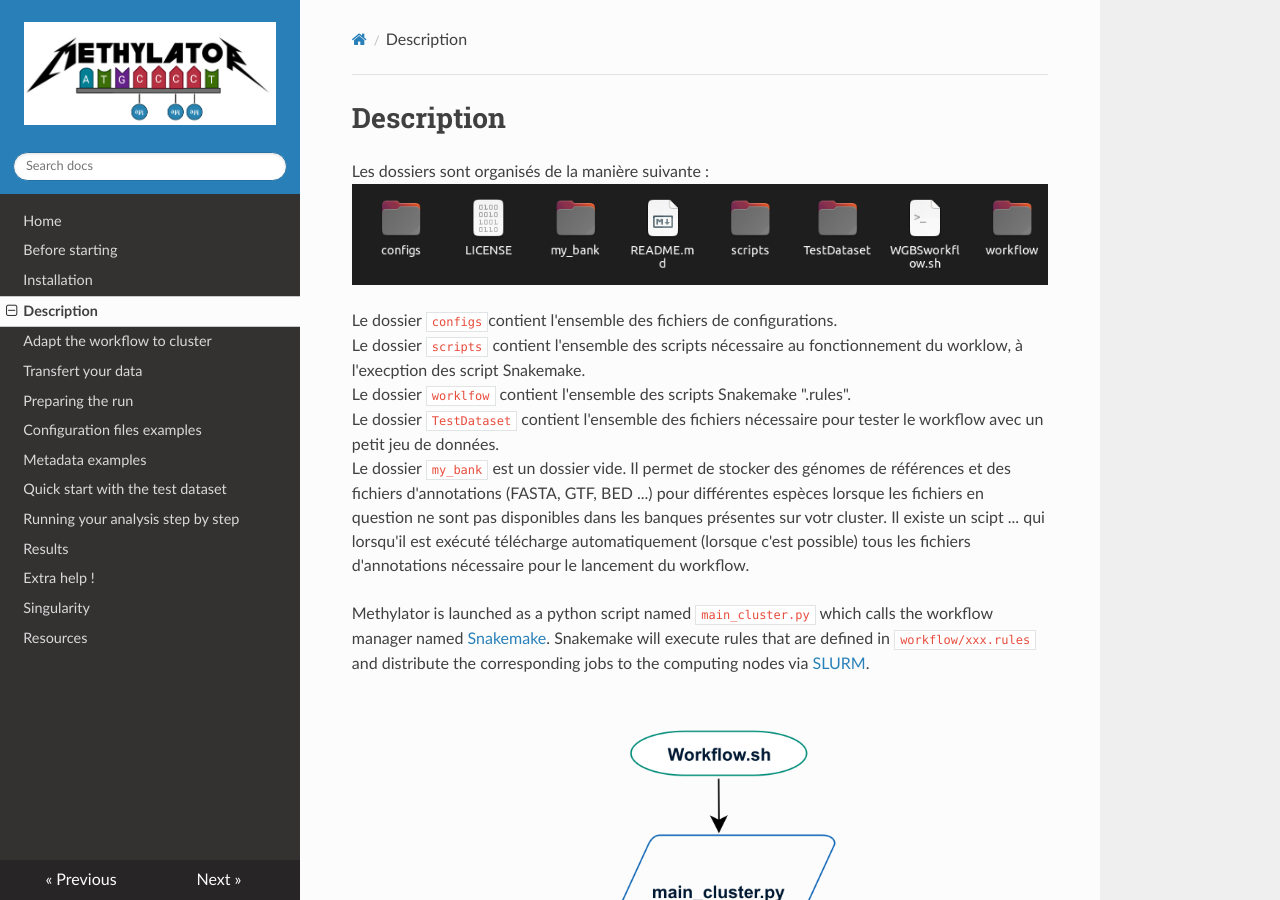
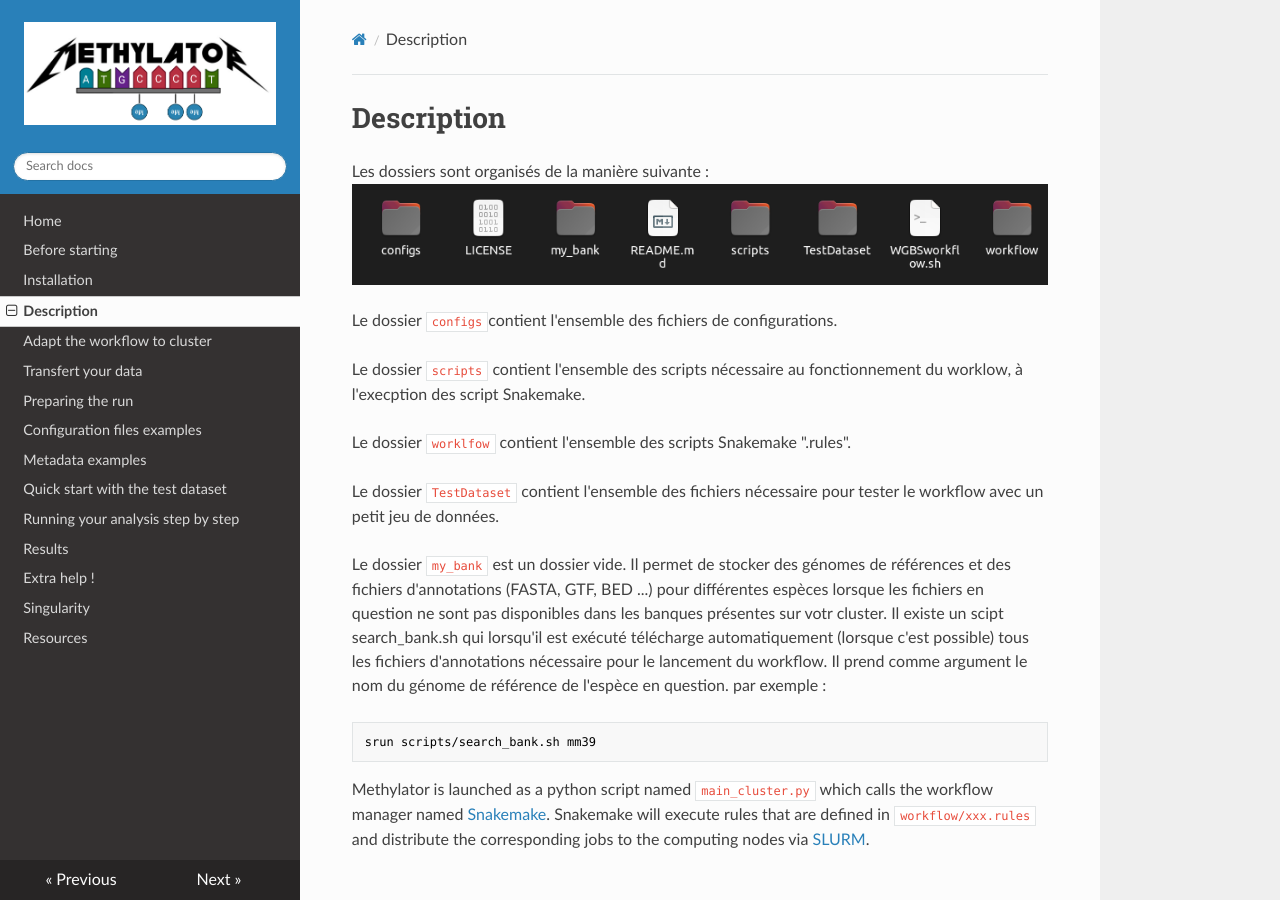
Before and after one commit to parisepigenetics/Methylator-Documentation, an MkDocs documentation site: the page built from docs/description.md, in a window 1280 px wide and 900 px high. Built offline with MkDocs 1.6.1, drawn with Linux system fonts in a browser that asks for light colours; nearby versions of some CDN libraries.

Commit message:
Update description.md

````diff
--- a/docs/description.md
+++ b/docs/description.md
@@ -5,10 +5,18 @@ Les dossiers sont organisés de la manière suivante :
 ![folders_organisation](img/folder_organisation_worklfow.png)
 
 Le dossier `configs`contient l'ensemble des fichiers de configurations.
+
 Le dossier ` scripts ` contient l'ensemble des scripts nécessaire au fonctionnement du worklow, à l'execption des script Snakemake.
+
 Le dossier ` worklfow ` contient l'ensemble des scripts Snakemake ".rules".
+
 Le dossier ` TestDataset ` contient l'ensemble des fichiers nécessaire pour tester le workflow avec un petit jeu de données.
-Le dossier ` my_bank ` est un dossier vide. Il permet de stocker des génomes de références et des fichiers d'annotations (FASTA, GTF, BED ...) pour différentes espèces lorsque les fichiers en question ne sont pas disponibles dans les banques présentes sur votr cluster. Il existe un scipt ... qui lorsqu'il est exécuté télécharge automatiquement (lorsque c'est possible) tous les fichiers d'annotations nécessaire pour le lancement du workflow.
+
+Le dossier ` my_bank ` est un dossier vide. Il permet de stocker des génomes de références et des fichiers d'annotations (FASTA, GTF, BED ...) pour différentes espèces lorsque les fichiers en question ne sont pas disponibles dans les banques présentes sur votr cluster. Il existe un scipt search_bank.sh qui lorsqu'il est exécuté télécharge automatiquement (lorsque c'est possible) tous les fichiers d'annotations nécessaire pour le lancement du workflow. Il prend comme argument le nom du génome de référence de l'espèce en question. par exemple :
+
+``` sh
+srun scripts/search_bank.sh mm39
+```
 
 Methylator is launched as a python script named `main_cluster.py` which calls the workflow manager named [Snakemake](https://snakemake.readthedocs.io/en/stable/snakefiles/rules.html).
 Snakemake will execute rules that are defined in `workflow/xxx.rules` and distribute the corresponding jobs to the computing nodes via [SLURM](https://ifb-elixirfr.gitlab.io/cluster/doc/slurm/slurm_user_guide/).
````
